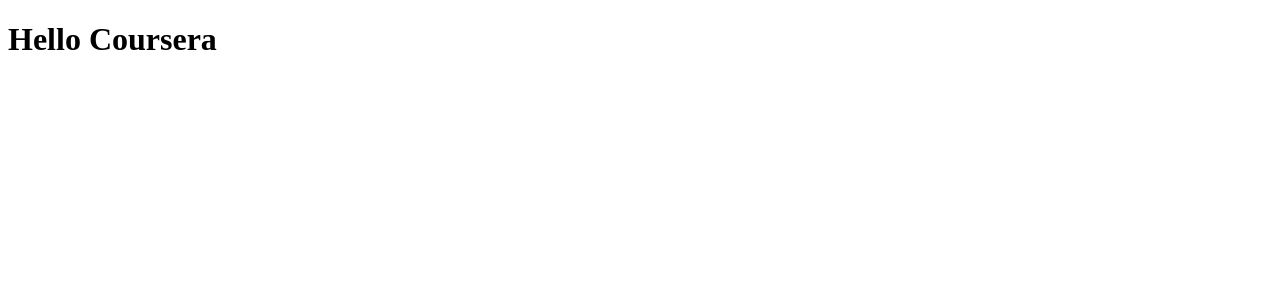
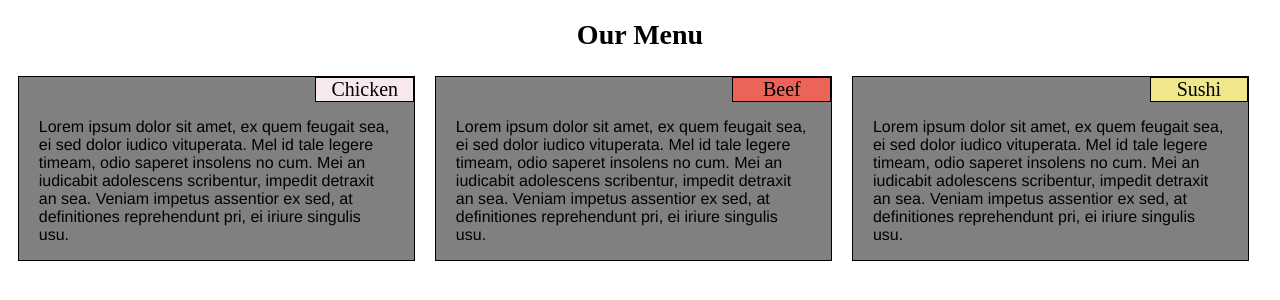
Before and after one commit to Gor1313/coursera-test-rep, a plain HTML site: page site/index.html in a window 1280 px wide. Drawn offline with Linux system fonts and the light colour scheme.

Commit message:
my first

```diff
--- /dev/null
+++ b/site/css/module2-solution.css
@@ -0,0 +1,79 @@
+*{
+	box-sizing: border-box;
+}
+
+h1{
+	margin-bottom: 15px;
+	text-align:center;
+	font-size:1.75em;
+}
+
+.row{
+	width:100%;
+}
+.chicken, .beef, .sushi{
+	border:1px solid black;
+	width:25%;
+	text-align:center;
+	font-size:1.25em;
+	position:relative;
+	left:75%;
+}
+.chicken{
+	background:#f9e7ef;
+}
+
+.beef{
+	background:#ea6459;
+}
+
+.sushi{
+	background:#F0E68C;
+}
+.inside{
+	border: 1px solid black;
+	background:grey;
+
+}
+
+p{
+	width:90%;
+	margin-right:auto;
+	margin-left:auto;
+	height: auto;
+	font-family:Helvetica;
+	font-size:1em;
+}
+
+@media(min-width:992px){
+	.col-lg-1 {
+		float:left;
+		padding:10px;
+	}
+	.col-lg-1{
+		width:33%;
+	}
+}
+
+@media(min-width:768px) and (max-width:991px){
+	.col-md-1, .col-md-2 {
+		float:left;
+		padding:10px;
+	}
+	.col-md-1{
+		width:50%;
+	}
+	.col-md-2{
+		width:100%;
+	}
+}
+
+@media(max-width:767px){
+	.col-sm-1 {
+		float:left;
+		padding:10px;
+	}
+	.col-sm-1{
+		width:100%;
+	}
+}
--- a/site/index.html
+++ b/site/index.html
@@ -1,9 +1,31 @@
 <!DOCTYPE html>
 <html>
 <head>
-	<title>Hello Coursera</title>
+<meta charset="utf-8">
+<meta name="viewport" content="width=device-width, initial-scale=1">
+<title>Hello Coursera</title>
+<link rel="stylesheet" type="text/css" href="css/module2-solution.css">
 </head>
 <body>
-<h1> Hello Coursera</h1>
+	<h1> Our Menu</h1>
+<div class="row">
+	<div class="col-lg-1 col-md-1 col-sm-1">
+		<div class="inside">
+			<div class="chicken">Chicken</div>
+			<p>Lorem ipsum dolor sit amet, ex quem feugait sea, ei sed dolor iudico vituperata. Mel id tale legere timeam, odio saperet insolens no cum. Mei an iudicabit adolescens scribentur, impedit detraxit an sea. Veniam impetus assentior ex sed, at definitiones reprehendunt pri, ei iriure singulis usu. </p>
+	</div></div>
+	<div class="col-lg-1 col-md-1 col-sm-1">
+		<div class="inside">
+			<div class="beef">Beef</div>
+			<p>Lorem ipsum dolor sit amet, ex quem feugait sea, ei sed dolor iudico vituperata. Mel id tale legere timeam, odio saperet insolens no cum. Mei an iudicabit adolescens scribentur, impedit detraxit an sea. Veniam impetus assentior ex sed, at definitiones reprehendunt pri, ei iriure singulis usu.</p>
+		</div>
+	</div>
+	<div class="col-lg-1 col-md-2 col-sm-1">
+		<div class="inside">
+			<div class="sushi">Sushi</div>
+			<p>Lorem ipsum dolor sit amet, ex quem feugait sea, ei sed dolor iudico vituperata. Mel id tale legere timeam, odio saperet insolens no cum. Mei an iudicabit adolescens scribentur, impedit detraxit an sea. Veniam impetus assentior ex sed, at definitiones reprehendunt pri, ei iriure singulis usu.</p>
+		</div>
+	</div>
+</div>
 </body>
 </html>
```
